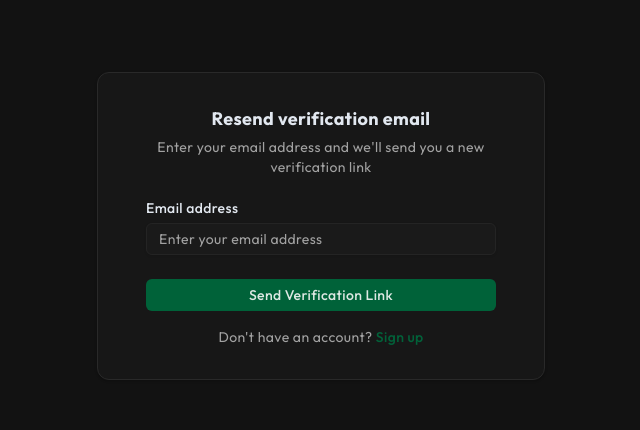
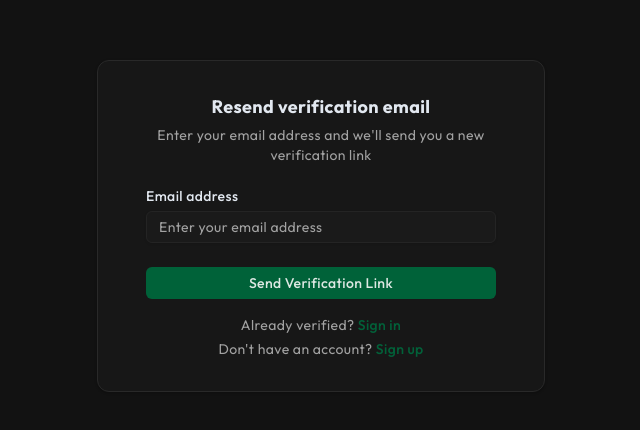
Before and after one commit to akgbytes/secure-auth, a React (Vite) app in the folder web/: page /resend-verification in a window 1280 px wide. Shown: the part 174-604 px from the top of the page, without its empty margins (319-959 px from the left). Built offline with nearby package versions, Linux system fonts and the light colour scheme; no server answers.

Commit message:
feat: integrate resend email api to frontend

```diff
--- a/web/src/routes/(auth)/resend-verification/index.tsx
+++ b/web/src/routes/(auth)/resend-verification/index.tsx
@@ -1,4 +1,4 @@
-import { createFileRoute, Link } from "@tanstack/react-router";
+import { createFileRoute, Link, useNavigate } from "@tanstack/react-router";
 
 import Spinner from "@/components/Spinner";
 import { Button } from "@/components/ui/button";
@@ -22,6 +22,11 @@ import {
   CardHeader,
   CardTitle,
 } from "@/components/ui/card";
+import { useMutation } from "@tanstack/react-query";
+import type { ApiAxiosError, ApiResponse } from "@/types";
+import { api } from "@/lib/axios";
+import { toast } from "sonner";
+import { ArrowLeft } from "lucide-react";
 
 export const Route = createFileRoute("/(auth)/resend-verification/")({
   component: RouteComponent,
@@ -34,6 +39,7 @@ const formSchema = z.object({
 type FormValues = z.infer<typeof formSchema>;
 
 function RouteComponent() {
+  const navigate = useNavigate();
   const form = useForm<FormValues>({
     resolver: zodResolver(formSchema as any),
     defaultValues: {
@@ -41,7 +47,33 @@ function RouteComponent() {
     },
   });
 
-  let isPending = false;
+  const { mutate: forgotPassword, isPending } = useMutation<
+    ApiResponse<{
+      token: string;
+    }>,
+    ApiAxiosError,
+    { email: string }
+  >({
+    mutationFn: async (values) => {
+      const response = await api.post("/auth/email/resend", values);
+      return response.data;
+    },
+  });
+
+  const onSubmit = (values: FormValues) => {
+    forgotPassword(values, {
+      onSuccess: (res) => {
+        toast.success(res.message);
+        navigate({
+          to: "/signin",
+        });
+      },
+      onError: (error) => {
+        toast.error(error.response?.data.message);
+      },
+    });
+  };
+
   return (
     <div className="flex items-center justify-center min-h-svh">
       <Card className="w-full max-w-sm sm:max-w-md rounded-xl px-6 py-8">
@@ -61,7 +93,7 @@ function RouteComponent() {
 
         <CardContent className="space-y-4">
           <Form {...form}>
-            <form onSubmit={() => {}}>
+            <form onSubmit={form.handleSubmit(onSubmit)}>
               <div className="flex flex-col gap-6">
                 <div className="grid gap-4">
                   <FormField
@@ -100,7 +132,17 @@ function RouteComponent() {
             </form>
           </Form>
 
-          <div className="text-center">
+          <div className="text-center space-y-1">
+            <p className="text-sm text-muted-foreground">
+              Already verified?{" "}
+              <Link
+                to="/signin"
+                className="text-primary hover:underline font-medium"
+              >
+                Sign in
+              </Link>
+            </p>
+
             <p className="text-sm text-muted-foreground">
               Don&apos;t have an account?{" "}
               <Link
```
Also changed, not shown: 1 other file (tests, documents, lock files or other folders).
